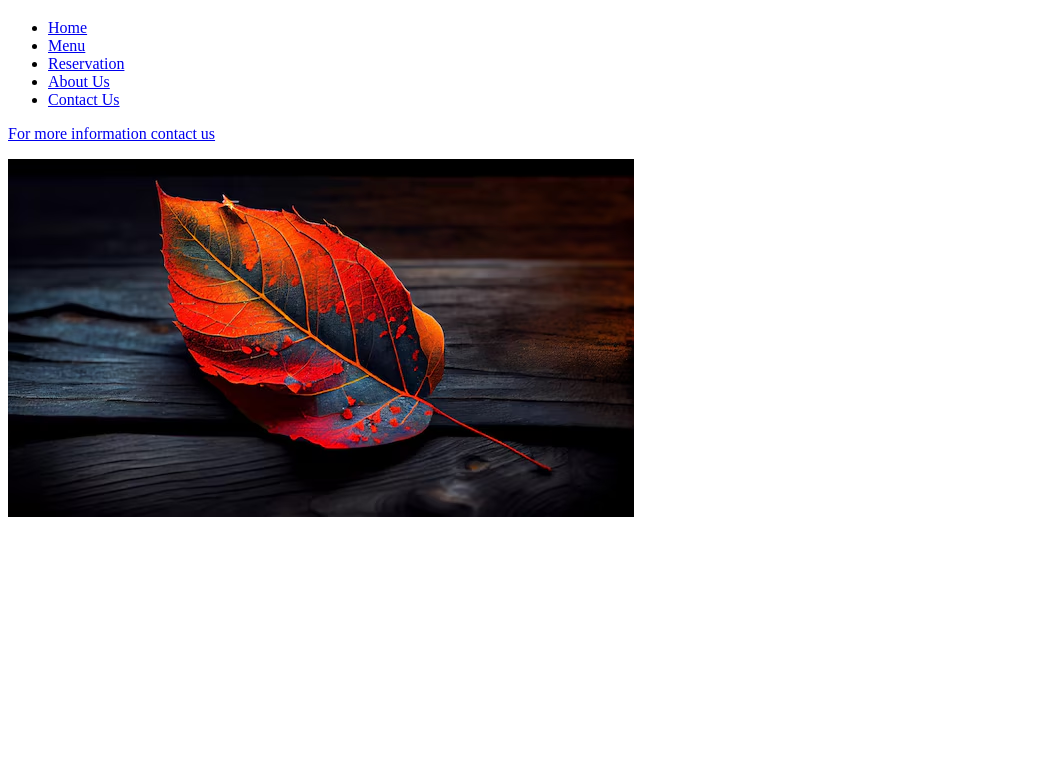
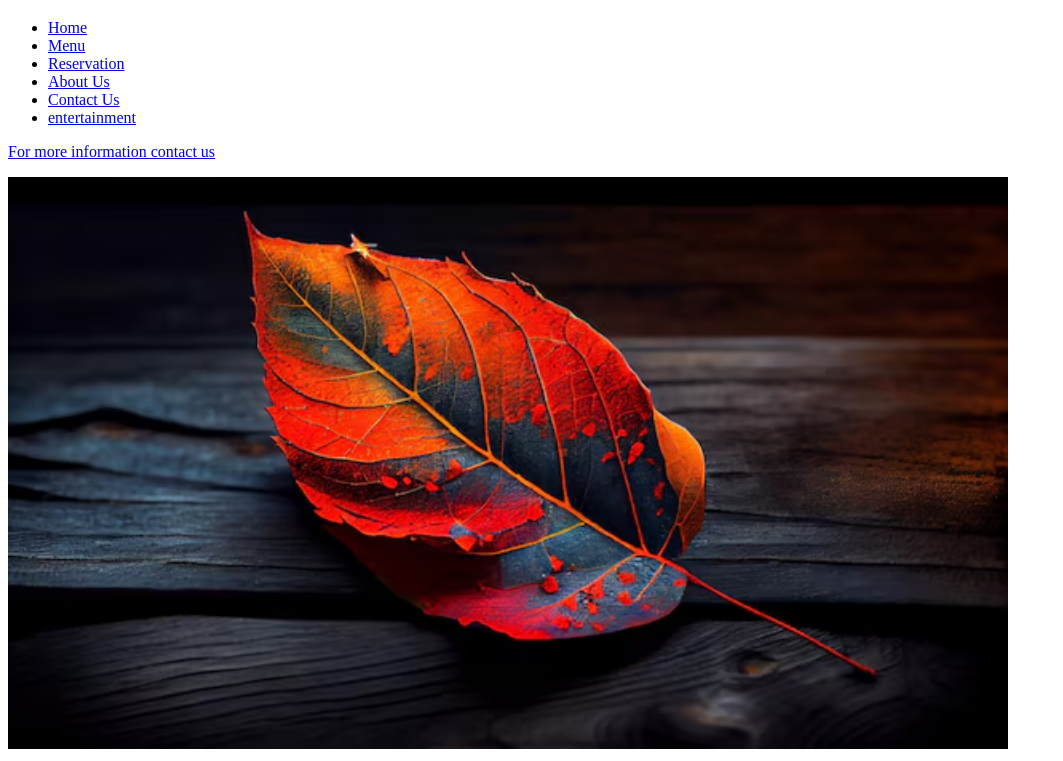
Before and after one commit to Naomi-cherono85/AA_Web_development, a plain HTML site: page 001Web_Static/index.html in a window 1280 px wide. Shown: the part 61-822 px from the top of the page, without its empty margins (0-1063 px from the left). Before the commit the page ends 800 px from the top, so only its background shows below. Drawn offline with Linux system fonts and the light colour scheme.

Commit message:
i just added index.html

```diff
--- a/001Web_Static/index.html
+++ b/001Web_Static/index.html
@@ -10,15 +10,16 @@
         <h1>ISRAEL CAFE</h1>
         <nav>
             <ul>
-                <li><a href="index.html">Home</a></li>
+                <li><a href="/">Home</a></li>
                 <li><a href="Menu.html">Menu</a></li>
                 <li><a href="Reservation.html">Reservation</a></li>
                 <li><a href="About.html">About Us</a></li>
                 <li><a href="Contact.html">Contact Us</a></li>
+                <li><a href="entertainment.html">entertainment</a></li>
             </ul>
         </nav>
         <p><a href="Contact.html">For more information contact us</a></p>
     </header>
-    <img src="new.jpeg">
+    <img src="new.jpeg" width="1000">
 </body>
 </html>
```
